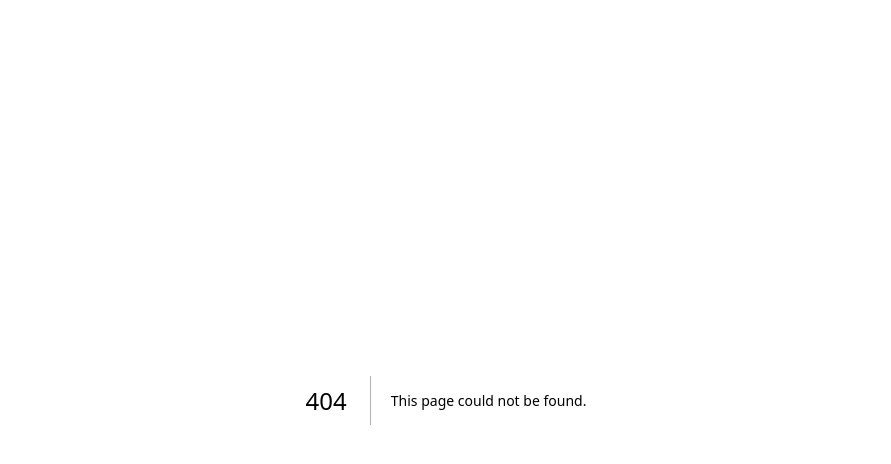
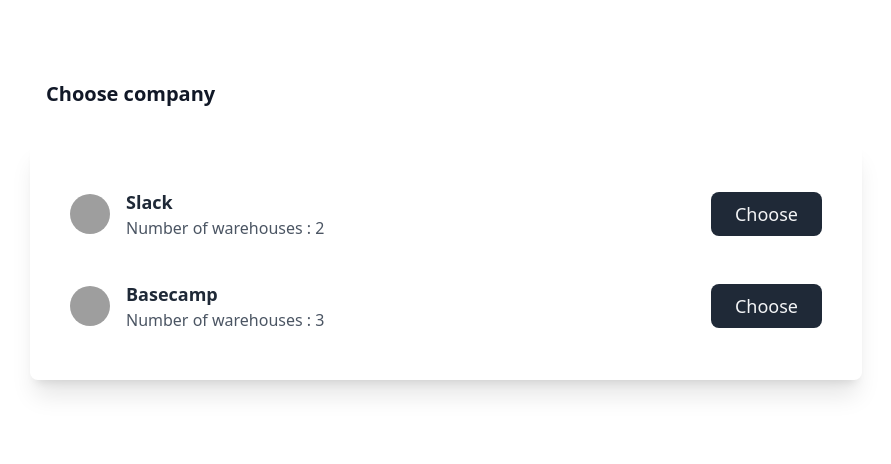
Before and after one commit to imPBH/StockManager, a Next.js app in the folder app/web/: page /companies in a window 1280 px wide. Before the commit this address had no page. Shown: the top 464 px of the page, without its empty margins (194-1085 px from the left). Built offline with nearby package versions, Linux system fonts and the light colour scheme; grey boxes are pictures that could not be loaded.

Commit message:
feat(web): display users companies (#7)
* feat(web): login page

* feat(web): display users companies

* feat(app): created CompanyCard component

---------

Co-authored-by: Alexis Provo <59230262+imPBH@users.noreply.github.com>

```diff
--- /dev/null
+++ b/app/web/src/components/company/CompanyCard.js
@@ -0,0 +1,31 @@
+export default function CompanyCard({company}) {
+    return (
+      <>
+          <div className="pt-5 pr-0 pb-0 pl-0 mt-5 mr-0 mb-0 ml-0">
+            <div className="sm:flex sm:items-center sm:justify-between sm:space-x-5">
+              <div className="flex items-center flex-1 min-w-0">
+                <img
+                  src={company.logo}
+                  alt={company.name}
+                  className="flex-shrink-0 object-cover rounded-full btn- w-10 h-10"
+                />
+                <div className="mt-0 mr-0 mb-0 ml-4 flex-1 min-w-0">
+                  <p className="text-lg font-bold text-gray-800 truncate">
+                    {company.name}
+                  </p>
+                  <p className="text-gray-600 text-md">Number of warehouses : {company.warehouses.length}</p>
+                </div>
+              </div>
+              <div className="mt-4 mr-0 mb-0 ml-0 pt-0 pr-0 pb-0 pl-14 flex items-center sm:space-x-6 sm:pl-0 sm:mt-0">
+                <a
+                  href="#"
+                  className="bg-gray-800 pt-2 pr-6 pb-2 pl-6 text-lg font-medium text-gray-100 transition-all duration-200 hover:bg-gray-700 rounded-lg"
+                >
+                  Choose
+                </a>
+              </div>
+            </div>
+          </div>
+      </>
+    );
+  }
--- /dev/null
+++ b/app/web/src/pages/companies/index.js
@@ -0,0 +1,42 @@
+import CompanyCard from "@/components/company/CompanyCard"
+
+export default function Companies() {
+    const companies = [
+        {
+          name: 'Slack',
+          logo: 'https://d34u8crftukxnk.cloudfront.net/slackpress/prod/sites/6/SlackLogo_CompanyNews_SecondaryAubergine_Hero.jpg?d=500x500&amp;f=fill',
+          warehouses: [1,3]
+        },
+        {
+          name: 'Basecamp',
+          logo: 'https://www.growthmarketingpro.com/wp-content/uploads/2019/10/basecamp-logo.png',
+          warehouses: [9,6,10]
+        },
+      ];
+
+      const CompaniesCard = () => {
+        const companiesCard = companies.map(company => <CompanyCard company={company}></CompanyCard>)
+        return companiesCard
+      }
+
+    return (
+      <>
+        <div className="bg-white pt-12 pr-0 pb-12 pl-0 mt-0 mr-auto mb-0 ml-auto sm:py-16 lg:py-20">
+        <div className="pt-0 pr-4 pb-0 pl-4 mt-0 mr-auto mb-0 ml-auto max-w-7xl sm:px-6 lg:px-8">
+            <div className="pt-0 pr-4 pb-0 pl-4 mt-0 mr-auto mb-0 ml-auto max-w-4xl sm:px-6 lg:px-8">
+            <div className="pt-0 pr-4 pb-0 pl-4 mt-0 mr-auto mb-0 ml-auto sm:flex sm:items-center sm:justify-between">
+                <div>
+                <p className="text-xl font-bold text-gray-900">Choose company</p>
+                </div>
+            </div>
+            <div className="shadow-xl mt-8 mr-0 mb-0 ml-0 pt-4 pr-10 pb-4 pl-10 flow-root rounded-lg sm:py-2">
+                <div className="pt--10 pr-0 pb-10 pl-0">
+                <CompaniesCard />
+                </div>
+            </div>
+            </div>
+        </div>
+        </div>
+    </>
+    )
+}
```
